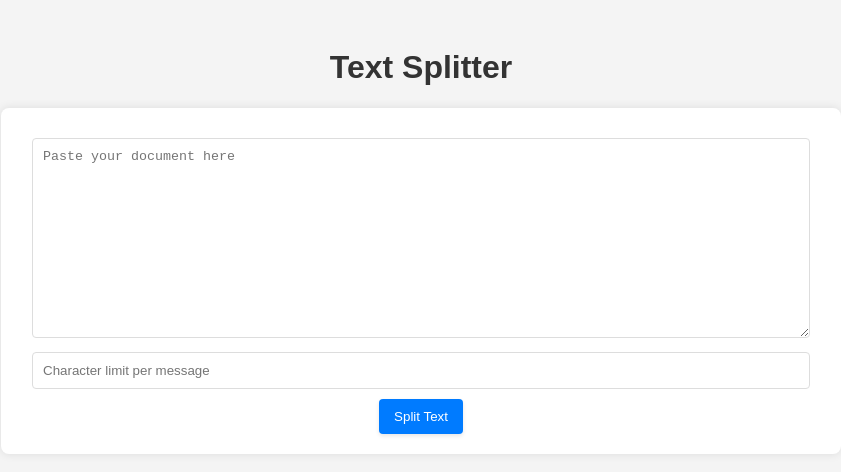
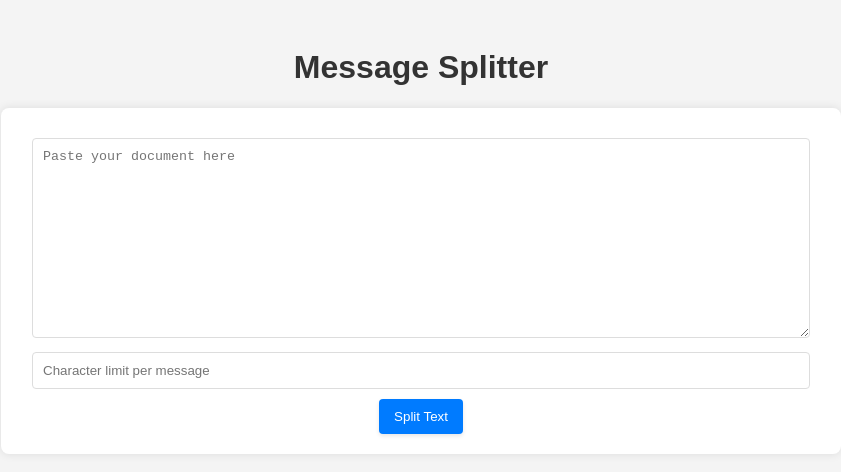
Before and after one commit to danetuso/message-splitter, a plain HTML site: page index.html in a window 1280 px wide. Shown: the whole page, without its empty margins (219-1060 px from the left). Drawn offline with Linux system fonts and the light colour scheme.

Commit message:
Change name to Message Splitter

```diff
--- a/index.html
+++ b/index.html
@@ -3,11 +3,11 @@
 <head>
     <meta charset="UTF-8">
     <meta name="viewport" content="width=device-width, initial-scale=1.0">
-    <title>Text Splitter</title>
+    <title>Message Splitter</title>
     <link rel="stylesheet" href="style.css">
 </head>
 <body>
-    <h1>Text Splitter</h1>
+    <h1>Message Splitter</h1>
     <div class="container">
         <textarea id="inputText" placeholder="Paste your document here"></textarea>
         <input type="number" id="charLimit" placeholder="Character limit per message" />
```
